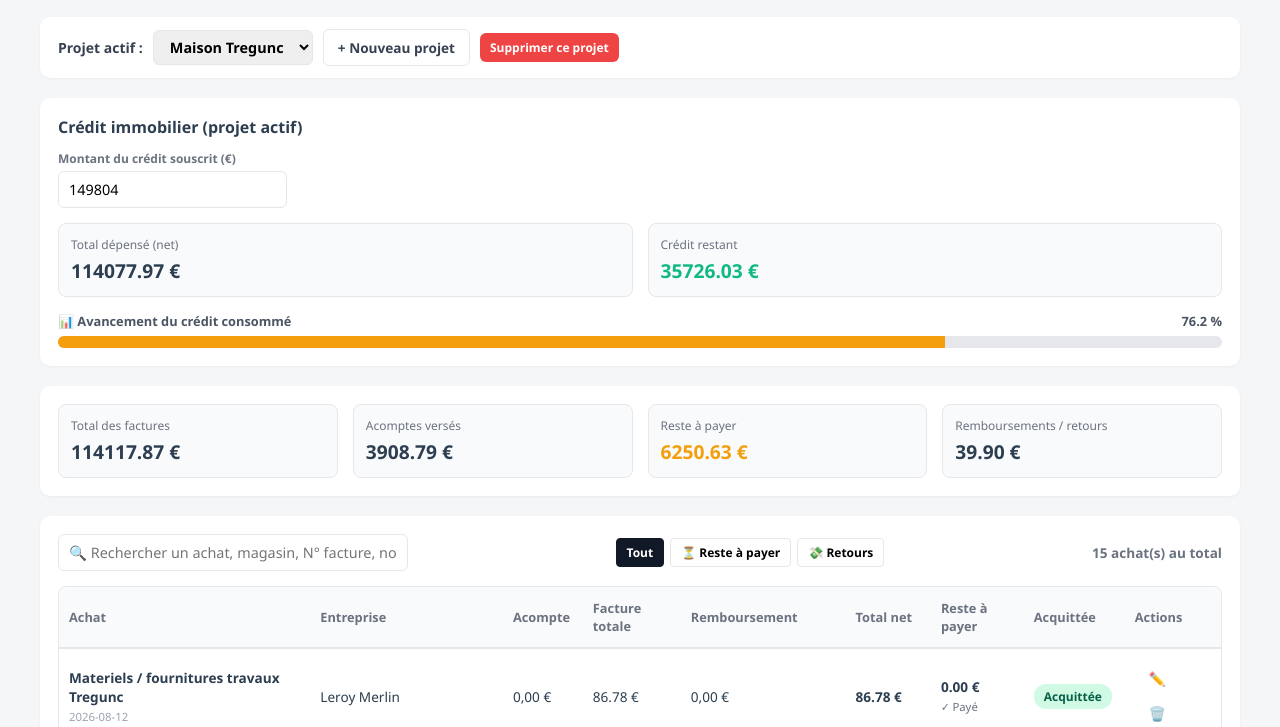
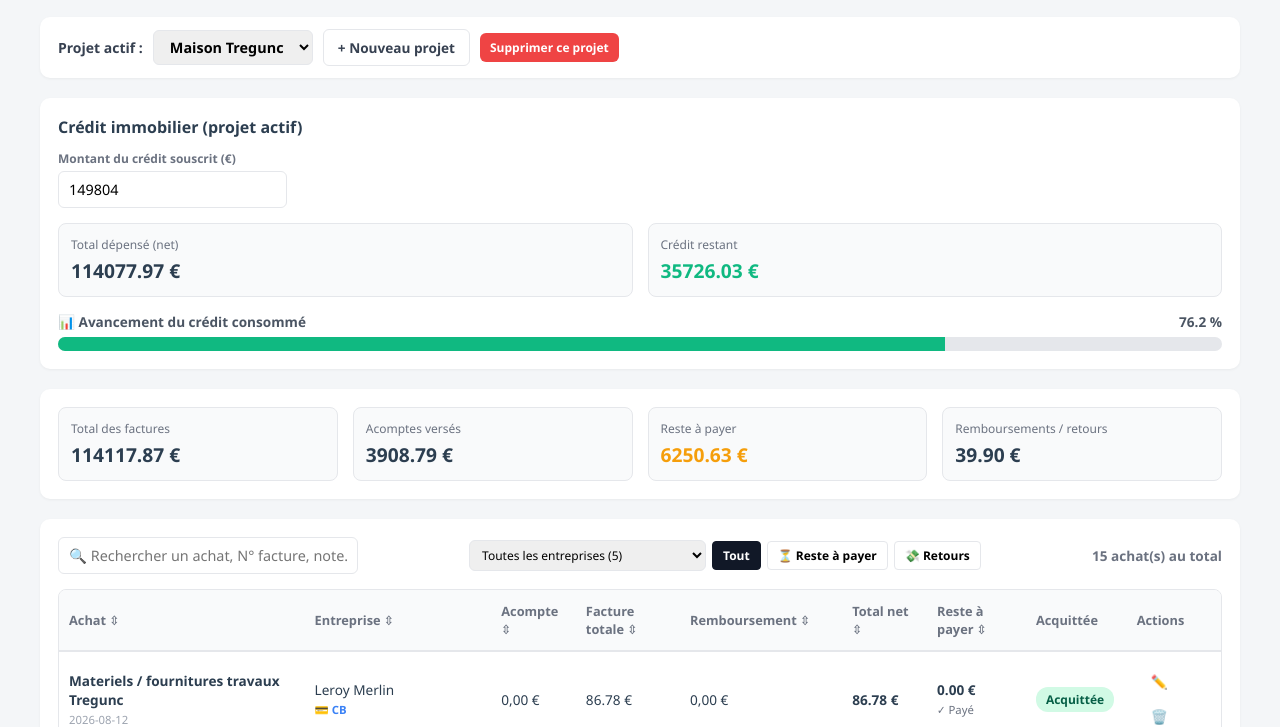
Before and after one commit to talg29-dot/r-novation, a plain HTML site: page index.html in a window 1280 px wide. Shown: the part 73-800 px from the top of the page. Drawn offline with Linux system fonts and the light colour scheme; no server answers.

Commit message:
Update index.html

```diff
--- a/index.html
+++ b/index.html
@@ -12,6 +12,7 @@
       --primary-color: #111827;
       --accent-green: #10b981;
       --accent-orange: #f59e0b;
+      --accent-red: #ef4444;
       --border-color: #e5e7eb;
     }
 
@@ -29,7 +30,7 @@
     .btn-dark:hover { background-color: #1f2937; }
     .btn-outline { background-color: white; border: 1px solid var(--border-color); color: #374151; }
     .btn-outline:hover { background-color: #f9fafb; }
-    .btn-danger { background-color: #ef4444; color: white; }
+    .btn-danger { background-color: var(--accent-red); color: white; }
 
     .project-bar { display: flex; align-items: center; gap: 10px; margin-bottom: 20px; background: white; padding: 12px 18px; border-radius: 10px; box-shadow: 0 1px 3px rgba(0,0,0,0.05); flex-wrap: wrap; }
     .project-bar label { font-weight: 700; color: #374151; }
@@ -44,15 +45,19 @@
     input[type="number"], input[type="text"], input[type="date"], select { padding: 8px 10px; border: 1px solid var(--border-color); border-radius: 6px; font-size: 0.9rem; }
 
     .progress-wrapper { margin-top: 15px; }
-    .progress-header { display: flex; justify-content: space-between; font-size: 0.8rem; color: #4b5563; margin-bottom: 6px; font-weight: 600; }
-    .progress-container { background-color: #e5e7eb; border-radius: 8px; height: 12px; overflow: hidden; width: 100%; }
-    .progress-bar { height: 100%; background-color: var(--accent-green); transition: width 0.3s ease; }
+    .progress-header { display: flex; justify-content: space-between; font-size: 0.85rem; color: #4b5563; margin-bottom: 6px; font-weight: 700; }
+    .progress-container { background-color: #e5e7eb; border-radius: 8px; height: 14px; overflow: hidden; width: 100%; position: relative; }
+    .progress-bar { height: 100%; background-color: var(--accent-green); transition: width 0.3s ease, background-color 0.3s ease; }
     .progress-bar.warning { background-color: var(--accent-orange); }
-    .progress-bar.danger { background-color: #ef4444; }
+    .progress-bar.overbudget {
+      background-color: var(--accent-red);
+      background-image: linear-gradient(45deg, rgba(255, 255, 255, 0.2) 25%, transparent 25%, transparent 50%, rgba(255, 255, 255, 0.2) 50%, rgba(255, 255, 255, 0.2) 75%, transparent 75%, transparent);
+      background-size: 1rem 1rem;
+    }
 
     .search-bar { display: flex; justify-content: space-between; align-items: center; gap: 10px; margin-bottom: 15px; flex-wrap: wrap; }
-    .search-bar input { flex: 1; max-width: 350px; }
-    .filter-buttons { display: flex; gap: 6px; }
+    .search-bar input { flex: 1; max-width: 300px; }
+    .filter-buttons { display: flex; gap: 6px; align-items: center; flex-wrap: wrap; }
     .filter-btn { padding: 5px 10px; font-size: 0.75rem; border: 1px solid var(--border-color); background: white; border-radius: 4px; }
     .filter-btn.active { background: var(--primary-color); color: white; border-color: var(--primary-color); }
     .search-summary { font-size: 0.85rem; color: #6b7280; font-weight: 600; }
@@ -64,8 +69,9 @@
     .stat-box { background: #f9fafb; padding: 12px; border-radius: 8px; border: 1px solid var(--border-color); }
     .stat-box span { display: block; font-size: 0.75rem; color: #6b7280; margin-bottom: 4px; }
     .stat-box strong { font-size: 1.2rem; }
-    .text-green { color: var(--accent-green); }
-    .text-orange { color: var(--accent-orange); }
+    .text-green { color: var(--accent-green) !important; }
+    .text-orange { color: var(--accent-orange) !important; }
+    .text-red { color: var(--accent-red) !important; }
 
     .table-container {
       max-height: 500px;
@@ -86,7 +92,10 @@
       border-bottom: 2px solid var(--border-color);
       z-index: 10;
       box-shadow: 0 1px 2px rgba(0, 0, 0, 0.05);
+      cursor: pointer;
+      user-select: none;
     }
+    th:hover { background: #f3f4f6; color: #111827; }
 
     td { padding: 12px 10px; border-bottom: 1px solid var(--border-color); font-size: 0.85rem; }
 
@@ -155,14 +164,14 @@
         <strong id="totalSpent">0,00 €</strong>
       </div>
       <div class="stat-box">
-        <span>Crédit restant</span>
+        <span id="creditRemainingLabel">Crédit restant</span>
         <strong id="creditRemaining" class="text-green">0,00 €</strong>
       </div>
     </div>
 
     <div class="progress-wrapper">
       <div class="progress-header">
-        <span>📊 Avancement du crédit consommé</span>
+        <span id="progressTitle">📊 Avancement du crédit consommé</span>
         <span id="creditProgressText">0 %</span>
       </div>
       <div class="progress-container">
@@ -192,8 +201,13 @@
 
   <div class="card">
     <div class="search-bar">
-      <input type="text" id="searchInput" placeholder="🔍 Rechercher un achat, magasin, N° facture, note..." oninput="renderTable()">
+      <input type="text" id="searchInput" placeholder="🔍 Rechercher un achat, N° facture, note..." oninput="renderTable()">
+
       <div class="filter-buttons">
+        <select id="companyFilterSelect" style="padding: 5px 8px; font-size: 0.75rem;" onchange="renderTable()">
+          <option value="all">Toutes les entreprises</option>
+        </select>
+
         <button class="filter-btn active" onclick="setFilter('all', this)">Tout</button>
         <button class="filter-btn" onclick="setFilter('pending', this)">⏳ Reste à payer</button>
         <button class="filter-btn" onclick="setFilter('refund', this)">💸 Retours</button>
@@ -205,13 +219,13 @@
       <table>
         <thead>
           <tr>
-            <th>Achat</th>
-            <th>Entreprise</th>
-            <th>Acompte</th>
-            <th>Facture totale</th>
-            <th>Remboursement</th>
-            <th>Total net</th>
-            <th>Reste à payer</th>
+            <th onclick="sortTable('name')">Achat ⇳</th>
+            <th onclick="sortTable('company')">Entreprise ⇳</th>
+            <th onclick="sortTable('deposit')">Acompte ⇳</th>
+            <th onclick="sortTable('total')">Facture totale ⇳</th>
+            <th onclick="sortTable('refund')">Remboursement ⇳</th>
+            <th onclick="sortTable('netTotal')">Total net ⇳</th>
+            <th onclick="sortTable('remaining')">Reste à payer ⇳</th>
             <th>Acquittée</th>
             <th>Actions</th>
           </tr>
@@ -259,6 +273,17 @@
       </div>
 
       <div class="input-group">
+        <label>Mode de règlement</label>
+        <select id="itemPaymentMethod">
+          <option value="">Non spécifié</option>
+          <option value="CB">Carte Bp (CB)</option>
+          <option value="Virement">Virement bancaire</option>
+          <option value="Chèque">Chèque</option>
+          <option value="Espèces">Espèces</option>
+        </select>
+      </div>
+
+      <div class="input-group full">
         <label>Détail / Motif du remboursement</label>
         <input type="text" id="itemRefundDetail" placeholder="ex: retour cable 3G6mm² le 27/07">
       </div>
@@ -309,21 +334,21 @@
         name: "Maison Tregunc",
         credit: 149804,
         purchases: [
-          { id: 1, name: "Agence Immo", company: "", reference: "", date: "2026-06-22", deposit: 0, depositPaid: false, total: 8828.00, refund: 0, refundDetail: "", notes: "", fullPaid: true },
-          { id: 2, name: "Notaire", company: "", reference: "", date: "2026-06-22", deposit: 0, depositPaid: false, total: 8200.00, refund: 0, refundDetail: "", notes: "", fullPaid: true },
-          { id: 3, name: "maison Tregunc", company: "", reference: "", date: "2026-06-22", deposit: 0, depositPaid: false, total: 85000.00, refund: 0, refundDetail: "", notes: "", fullPaid: true },
-          { id: 4, name: "materiels / fournitures travaux remorque", company: "Leroy Merlin", reference: "", date: "2026-06-26", deposit: 0, depositPaid: false, total: 105.90, refund: 0, refundDetail: "", notes: "", fullPaid: true },
-          { id: 5, name: "materiels/fournitures", company: "Leroy Merlin", reference: "", date: "2026-06-28", deposit: 0, depositPaid: false, total: 11.85, refund: 0, refundDetail: "", notes: "", fullPaid: true },
-          { id: 6, name: "fenêtres/porte", company: "Jaffry menuiserie", reference: "", date: "2026-06-30", deposit: 2561.88, depositPaid: true, total: 6404.72, refund: 0, refundDetail: "", notes: "", fullPaid: false },
-          { id: 7, name: "materiels / fournitures travaux Tregunc", company: "Leroy Merlin", reference: "", date: "2026-07-11", deposit: 0, depositPaid: false, total: 68.68, refund: 39.90, refundDetail: "retour cable 3G6mm² le 27/07/26", notes: "", fullPaid: true },
-          { id: 8, name: "materiels / fournitures travaux Tregunc", company: "Leroy Merlin", reference: "", date: "2026-07-11", deposit: 0, depositPaid: false, total: 28.89, refund: 0, refundDetail: "", notes: "", fullPaid: true },
-          { id: 9, name: "pose velux", company: "BZH Qualité", reference: "", date: "2026-07-17", deposit: 779.46, depositPaid: true, total: 2598.20, refund: 0, refundDetail: "", notes: "", fullPaid: false },
-          { id: 10, name: "traitement charpente", company: "BZH Qualité", reference: "", date: "2026-07-17", deposit: 252.45, depositPaid: true, total: 841.50, refund: 0, refundDetail: "", notes: "", fullPaid: false },
-          { id: 11, name: "Mise en securité Electrique", company: "Cariou Christian Auto entrepreneur", reference: "", date: "2026-07-26", deposit: 315.00, depositPaid: true, total: 500.00, refund: 0, refundDetail: "", notes: "", fullPaid: true },
-          { id: 12, name: "materiels / fournitures travaux", company: "Brico Cash", reference: "", date: "2026-08-10", deposit: 0, depositPaid: false, total: 128.70, refund: 0, refundDetail: "", notes: "", fullPaid: true },
-          { id: 13, name: "materiels / fournitures travaux Tregunc", company: "Leroy Merlin", reference: "", date: "2026-08-10", deposit: 0, depositPaid: false, total: 1262.29, refund: 0, refundDetail: "", notes: "", fullPaid: true },
-          { id: 14, name: "materiels / fournitures travaux Tregunc", company: "Leroy Merlin", reference: "", date: "2026-08-11", deposit: 0, depositPaid: false, total: 52.36, refund: 0, refundDetail: "", notes: "", fullPaid: true },
-          { id: 15, name: "Materiels / fournitures travaux Tregunc", company: "Leroy Merlin", reference: "", date: "2026-08-12", deposit: 0, depositPaid: false, total: 86.78, refund: 0, refundDetail: "", notes: "", fullPaid: true }
+          { id: 1, name: "Agence Immo", company: "", reference: "", date: "2026-06-22", deposit: 0, depositPaid: false, total: 8828.00, refund: 0, refundDetail: "", notes: "", fullPaid: true, paymentMethod: "Virement" },
+          { id: 2, name: "Notaire", company: "", reference: "", date: "2026-06-22", deposit: 0, depositPaid: false, total: 8200.00, refund: 0, refundDetail: "", notes: "", fullPaid: true, paymentMethod: "Virement" },
+          { id: 3, name: "maison Tregunc", company: "", reference: "", date: "2026-06-22", deposit: 0, depositPaid: false, total: 85000.00, refund: 0, refundDetail: "", notes: "", fullPaid: true, paymentMethod: "Virement" },
+          { id: 4, name: "materiels / fournitures travaux remorque", company: "Leroy Merlin", reference: "", date: "2026-06-26", deposit: 0, depositPaid: false, total: 105.90, refund: 0, refundDetail: "", notes: "", fullPaid: true, paymentMethod: "CB" },
+          { id: 5, name: "materiels/fournitures", company: "Leroy Merlin", reference: "", date: "2026-06-28", deposit: 0, depositPaid: false, total: 11.85, refund: 0, refundDetail: "", notes: "", fullPaid: true, paymentMethod: "CB" },
+          { id: 6, name: "fenêtres/porte", company: "Jaffry menuiserie", reference: "", date: "2026-06-30", deposit: 2561.88, depositPaid: true, total: 6404.72, refund: 0, refundDetail: "", notes: "", fullPaid: false, paymentMethod: "Virement" },
+          { id: 7, name: "materiels / fournitures travaux Tregunc", company: "Leroy Merlin", reference: "", date: "2026-07-11", deposit: 0, depositPaid: false, total: 68.68, refund: 39.90, refundDetail: "retour cable 3G6mm² le 27/07/26", notes: "", fullPaid: true, paymentMethod: "CB" },
+          { id: 8, name: "materiels / fournitures travaux Tregunc", company: "Leroy Merlin", reference: "", date: "2026-07-11", deposit: 0, depositPaid: false, total: 28.89, refund: 0, refundDetail: "", notes: "", fullPaid: true, paymentMethod: "CB" },
+          { id: 9, name: "pose velux", company: "BZH Qualité", reference: "", date: "2026-07-17", deposit: 779.46, depositPaid: true, total: 2598.20, refund: 0, refundDetail: "", notes: "", fullPaid: false, paymentMethod: "Virement" },
+          { id: 10, name: "traitement charpente", company: "BZH Qualité", reference: "", date: "2026-07-17", deposit: 252.45, depositPaid: true, total: 841.50, refund: 0, refundDetail: "", notes: "", fullPaid: false, paymentMethod: "Virement" },
+          { id: 11, name: "Mise en securité Electrique", company: "Cariou Christian Auto entrepreneur", reference: "", date: "2026-07-26", deposit: 315.00, depositPaid: true, total: 500.00, refund: 0, refundDetail: "", notes: "", fullPaid: true, paymentMethod: "Virement" },
+          { id: 12, name: "materiels / fournitures travaux", company: "Brico Cash", reference: "", date: "2026-08-10", deposit: 0, depositPaid: false, total: 128.70, refund: 0, refundDetail: "", notes: "", fullPaid: true, paymentMethod: "CB" },
+          { id: 13, name: "materiels / fournitures travaux Tregunc", company: "Leroy Merlin", reference: "", date: "2026-08-10", deposit: 0, depositPaid: false, total: 1262.29, refund: 0, refundDetail: "", notes: "", fullPaid: true, paymentMethod: "CB" },
+          { id: 14, name: "materiels / fournitures travaux Tregunc", company: "Leroy Merlin", reference: "", date: "2026-08-11", deposit: 0, depositPaid: false, total: 52.36, refund: 0, refundDetail: "", notes: "", fullPaid: true, paymentMethod: "CB" },
+          { id: 15, name: "Materiels / fournitures travaux Tregunc", company: "Leroy Merlin", reference: "", date: "2026-08-12", deposit: 0, depositPaid: false, total: 86.78, refund: 0, refundDetail: "", notes: "", fullPaid: true, paymentMethod: "CB" }
         ]
       }
     ]
@@ -332,6 +357,8 @@
   window.appState = JSON.parse(localStorage.getItem('renov_app_state')) || defaultInitialData;
   window.editingPurchaseId = null;
   window.currentFilter = 'all';
+  window.sortCol = 'date';
+  window.sortAsc = false;
 
   const docRef = doc(db, "app_data", "main_state");
 
@@ -374,7 +401,7 @@
   window.exportToCSV = function() {
     const project = getCurrentProject();
     let csvContent = "data:text/csv;charset=utf-8,\uFEFF";
-    csvContent += "Date;Achat;Entreprise;Reference;Acompte;Facture Totale;Remboursement;Detail Remboursement;Total Net;Reste a Payer;Paye;Notes\n";
+    csvContent += "Date;Achat;Entreprise;Reference;Mode Reglement;Acompte;Facture Totale;Remboursement;Detail Remboursement;Total Net;Reste a Payer;Paye;Notes\n";
 
     project.purchases.forEach(p => {
       const netTotal = p.total - p.refund;
@@ -386,6 +413,7 @@
         `"${p.name.replace(/"/g, '""')}"`,
         `"${(p.company||'').replace(/"/g, '""')}"`,
         `"${(p.reference||'').replace(/"/g, '""')}"`,
+        `"${(p.paymentMethod||'').replace(/"/g, '""')}"`,
         p.deposit.toFixed(2),
         p.total.toFixed(2),
         p.refund.toFixed(2),
@@ -411,6 +439,16 @@
     window.currentFilter = filterType;
     document.querySelectorAll('.filter-btn').forEach(b => b.classList.remove('active'));
     btnElem.classList.add('active');
+    renderTable();
+  };
+
+  window.sortTable = function(colName) {
+    if (window.sortCol === colName) {
+      window.sortAsc = !window.sortAsc;
+    } else {
+      window.sortCol = colName;
+      window.sortAsc = true;
+    }
     renderTable();
   };
 
@@ -459,23 +497,49 @@
     const compList = document.getElementById('companySuggestions');
 
     descList.innerHTML = [...new Set(project.purchases.map(p => p.name))].map(d => `<option value="${d}">`).join('');
-    compList.innerHTML = [...new Set(project.purchases.map(p => p.company).filter(Boolean))].map(c => `<option value="${c}">`).join('');
+
+    const companies = [...new Set(project.purchases.map(p => p.company).filter(Boolean))];
+    compList.innerHTML = companies.map(c => `<option value="${c}">`).join('');
+
+    const filterSelect = document.getElementById('companyFilterSelect');
+    const currentComp = filterSelect.value;
+    filterSelect.innerHTML = `<option value="all">Toutes les entreprises (${companies.length})</option>` +
+      companies.map(c => `<option value="${c}">${c}</option>`).join('');
+    filterSelect.value = currentComp;
   };
 
   window.renderTable = function() {
     const project = getCurrentProject();
     const tbody = document.getElementById('purchasesTable');
     const searchTerm = (document.getElementById('searchInput')?.value || '').toLowerCase();
+    const selectedCompany = document.getElementById('companyFilterSelect')?.value || 'all';
     tbody.innerHTML = '';
 
-    const sortedPurchases = [...project.purchases].sort((a, b) => new Date(b.date) - new Date(a.date));
-
-    const filteredPurchases = sortedPurchases.filter(p => {
+    // Préparation des données enrichies pour le tri
+    let processed = project.purchases.map(p => {
       const netTotal = p.total - p.refund;
       const remaining = p.fullPaid ? 0 : Math.max(0, netTotal - p.deposit);
+      return { ...p, netTotal, remaining };
+    });
 
-      if (window.currentFilter === 'pending' && remaining <= 0) return false;
+    // Tri dynamique
+    processed.sort((a, b) => {
+      let valA = a[window.sortCol];
+      let valB = b[window.sortCol];
+
+      if (typeof valA === 'string') valA = valA.toLowerCase();
+      if (typeof valB === 'string') valB = valB.toLowerCase();
+
+      if (valA < valB) return window.sortAsc ? -1 : 1;
+      if (valA > valB) return window.sortAsc ? 1 : -1;
+      return 0;
+    });
+
+    // Filtrage
+    const filteredPurchases = processed.filter(p => {
+      if (window.currentFilter === 'pending' && p.remaining <= 0) return false;
       if (window.currentFilter === 'refund' && p.refund <= 0) return false;
+      if (selectedCompany !== 'all' && p.company !== selectedCompany) return false;
 
       return p.name.toLowerCase().includes(searchTerm) ||
              (p.company && p.company.toLowerCase().includes(searchTerm)) ||
@@ -487,24 +551,23 @@
     let filteredTotalNet = 0;
 
     filteredPurchases.forEach(p => {
-      const netTotal = p.total - p.refund;
-      filteredTotalNet += netTotal;
-      const remaining = p.fullPaid ? 0 : Math.max(0, netTotal - p.deposit);
-      const isPaid = p.fullPaid || remaining <= 0.001;
+      filteredTotalNet += p.netTotal;
+      const isPaid = p.fullPaid || p.remaining <= 0.001;
 
       const refHtml = p.reference ? `<br><small style="color:#6b7280">Réf: ${p.reference}</small>` : '';
+      const methodHtml = p.paymentMethod ? `<br><small style="color:#3b82f6; font-weight:600;">💳 ${p.paymentMethod}</small>` : '';
       const notesHtml = p.notes ? `<br><small style="color:#4b5563; font-style: italic;">📝 ${p.notes}</small>` : '';
       const refundDetailHtml = p.refundDetail ? `<br><small style="color:#6b7280; font-style: italic;">${p.refundDetail}</small>` : '';
 
       const tr = document.createElement('tr');
       tr.innerHTML = `
         <td><strong>${p.name}</strong> ${notesHtml}<br><small style="color:#9ca3af">${p.date}</small></td>
-        <td>${p.company || '—'} ${refHtml}</td>
+        <td>${p.company || '—'} ${refHtml} ${methodHtml}</td>
         <td>${p.deposit > 0 ? p.deposit.toFixed(2) + ' €' + (p.depositPaid ? '<br><small class="text-green">✓ Payé</small>' : '') : '0,00 €'}</td>
         <td>${p.total.toFixed(2)} €</td>
         <td>${p.refund > 0 ? p.refund.toFixed(2) + ' €' + refundDetailHtml : '0,00 €'}</td>
-        <td><strong>${netTotal.toFixed(2)} €</strong></td>
-        <td class="${remaining > 0 ? 'text-orange' : ''}"><strong>${remaining.toFixed(2)} €</strong><br><small style="color:#6b7280">${remaining > 0 ? '⏳ À payer' : '✓ Payé'}</small></td>
+        <td><strong>${p.netTotal.toFixed(2)} €</strong></td>
+        <td class="${p.remaining > 0 ? 'text-orange' : ''}"><strong>${p.remaining.toFixed(2)} €</strong><br><small style="color:#6b7280">${p.remaining > 0 ? '⏳ À payer' : '✓ Payé'}</small></td>
         <td><span class="badge ${isPaid ? 'badge-paid' : 'badge-pending'}">${isPaid ? 'Acquittée' : 'En attente'}</span></td>
         <td>
           <button style="background:none;" onclick="openModal(${p.id})">✏️</button>
@@ -515,7 +578,7 @@
     });
 
     const summaryElem = document.getElementById('searchSummary');
-    if (searchTerm || window.currentFilter !== 'all') {
+    if (searchTerm || window.currentFilter !== 'all' || selectedCompany !== 'all') {
       summaryElem.innerText = `${filteredPurchases.length} achat(s) trouvé(s) — Total net : ${filteredTotalNet.toFixed(2)} €`;
     } else {
       summaryElem.innerText = `${filteredPurchases.length} achat(s) au total`;
@@ -545,26 +608,50 @@
     const creditRemaining = project.credit - totalSpent;
 
     document.getElementById('totalSpent').innerText = totalSpent.toFixed(2) + ' €';
-    document.getElementById('creditRemaining').innerText = creditRemaining.toFixed(2) + ' €';
     document.getElementById('totalInvoices').innerText = totalInvoices.toFixed(2) + ' €';
     document.getElementById('totalDeposits').innerText = totalDeposits.toFixed(2) + ' €';
     document.getElementById('totalRemaining').innerText = totalRemaining.toFixed(2) + ' €';
     document.getElementById('totalRefunds').innerText = totalRefunds.toFixed(2) + ' €';
 
-    // Mise à jour de la barre de progression et du texte pourcentage
+    // Gestion de l'affichage du crédit restant et du dépassement
+    const creditRemainingElem = document.getElementById('creditRemaining');
+    const creditRemainingLabel = document.getElementById('creditRemainingLabel');
     const progressBar = document.getElementById('creditProgressBar');
     const progressText = document.getElementById('creditProgressText');
-    if (project.credit > 0) {
-      const percent = Math.min(100, Math.max(0, (totalSpent / project.credit) * 100));
-      progressBar.style.width = percent.toFixed(1) + '%';
-      if (progressText) progressText.innerText = percent.toFixed(1) + ' %';
+    const progressTitle = document.getElementById('progressTitle');
 
-      progressBar.className = 'progress-bar';
-      if (percent > 90) progressBar.classList.add('danger');
-      else if (percent > 75) progressBar.classList.add('warning');
+    if (creditRemaining < 0) {
+      // 🚨 EN DÉPASSEMENT
+      const overbudgetAmount = Math.abs(creditRemaining);
+      creditRemainingLabel.innerText = "⚠️ Dépassement (Apport perso)";
+      creditRemainingElem.innerText = "- " + overbudgetAmount.toFixed(2) + " €";
+      creditRemainingElem.className = "text-red";
+
+      if (project.credit > 0) {
+        const percent = (totalSpent / project.credit) * 100;
+        progressBar.style.width = "100%";
+        progressBar.className = "progress-bar overbudget";
+        if (progressText) progressText.innerText = percent.toFixed(1) + " % (DÉPASSÉ)";
+        if (progressTitle) progressTitle.innerText = "🚨 Dépassement du crédit souscrit !";
+      }
     } else {
-      progressBar.style.width = '0%';
-      if (progressText) progressText.innerText = '0 %';
+      // ✅ DANS LE BUDGET
+      creditRemainingLabel.innerText = "Crédit restant";
+      creditRemainingElem.innerText = creditRemaining.toFixed(2) + " €";
+
+      const percent = project.credit > 0 ? Math.min(100, Math.max(0, (totalSpent / project.credit) * 100)) : 0;
+      progressBar.style.width = percent.toFixed(1) + "%";
+
+      if (percent > 85) {
+        creditRemainingElem.className = "text-orange";
+        progressBar.className = "progress-bar warning";
+      } else {
+        creditRemainingElem.className = "text-green";
+        progressBar.className = "progress-bar";
+      }
+
+      if (progressText) progressText.innerText = percent.toFixed(1) + " %";
+      if (progressTitle) progressTitle.innerText = "📊 Avancement du crédit consommé";
     }
   };
 
@@ -579,6 +666,7 @@
       document.getElementById('itemName').value = p.name;
       document.getElementById('itemCompany').value = p.company || '';
       document.getElementById('itemReference').value = p.reference || '';
+      document.getElementById('itemPaymentMethod').value = p.paymentMethod || '';
       document.getElementById('itemTotal').value = p.total;
       document.getElementById('itemDeposit').value = p.deposit;
       document.getElementById('itemDepositPaid').checked = p.depositPaid || false;
@@ -592,6 +680,7 @@
       document.getElementById('itemName').value = '';
       document.getElementById('itemCompany').value = '';
       document.getElementById('itemReference').value = '';
+      document.getElementById('itemPaymentMethod').value = '';
       document.getElementById('itemTotal').value = '0';
       document.getElementById('itemDeposit').value = '0';
       document.getElementById('itemDepositPaid').checked = false;
@@ -618,6 +707,7 @@
       name: name,
       company: document.getElementById('itemCompany').value,
       reference: document.getElementById('itemReference').value,
+      paymentMethod: document.getElementById('itemPaymentMethod').value,
       total: parseFloat(document.getElementById('itemTotal').value) || 0,
       deposit: parseFloat(document.getElementById('itemDeposit').value) || 0,
       depositPaid: document.getElementById('itemDepositPaid').checked,
@@ -647,6 +737,7 @@
 
   window.render = function() {
     renderProjectDropdown();
+    updateDatalists();
     renderTable();
     updateCalculations();
   };
```
